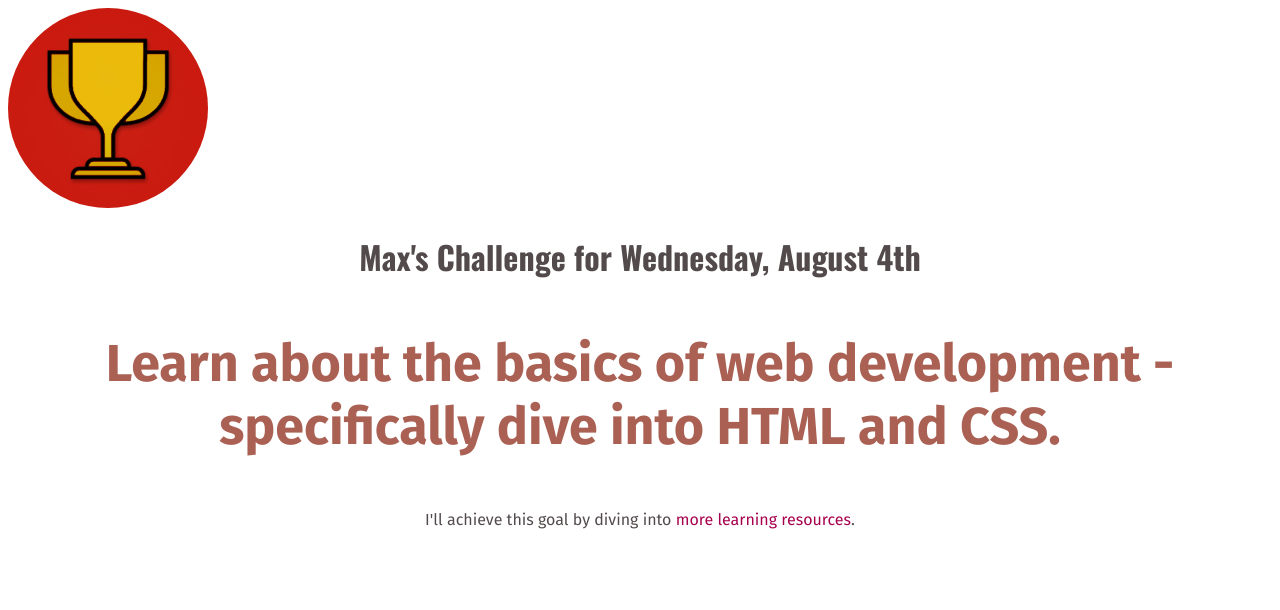
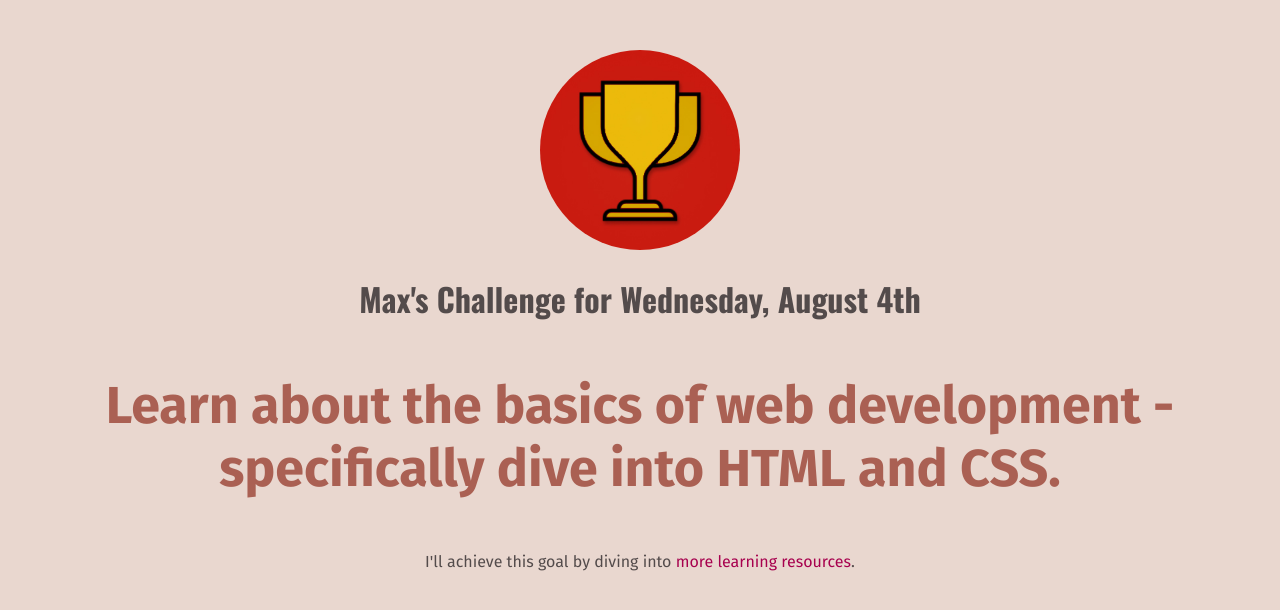
Before and after one commit to letiperka/your-daily-challenges, a plain HTML site: page index.html in a window 1280 px wide. Drawn offline with nearby package versions, Linux system fonts and the light colour scheme.

Commit message:
added full-week.html

```diff
--- a/shared.css
+++ b/shared.css
@@ -1,10 +1,9 @@
 
 body {
+    text-align: center;
     color: rgb(83, 75, 75);
-}
-
-h1, p {
-    text-align: center;
+    background-color: rgb(233, 215, 207);
+    margin: 50px;
 }
 
 h1 {
@@ -31,6 +30,7 @@ a:hover {
 }
 
 img {
+    display: inline-block;
     width: 200px;
     border-radius: 100%;
 }
```
Also changed, not shown: full-week.html (added, +21 -0 lines), index.html (+3 -2 lines).
